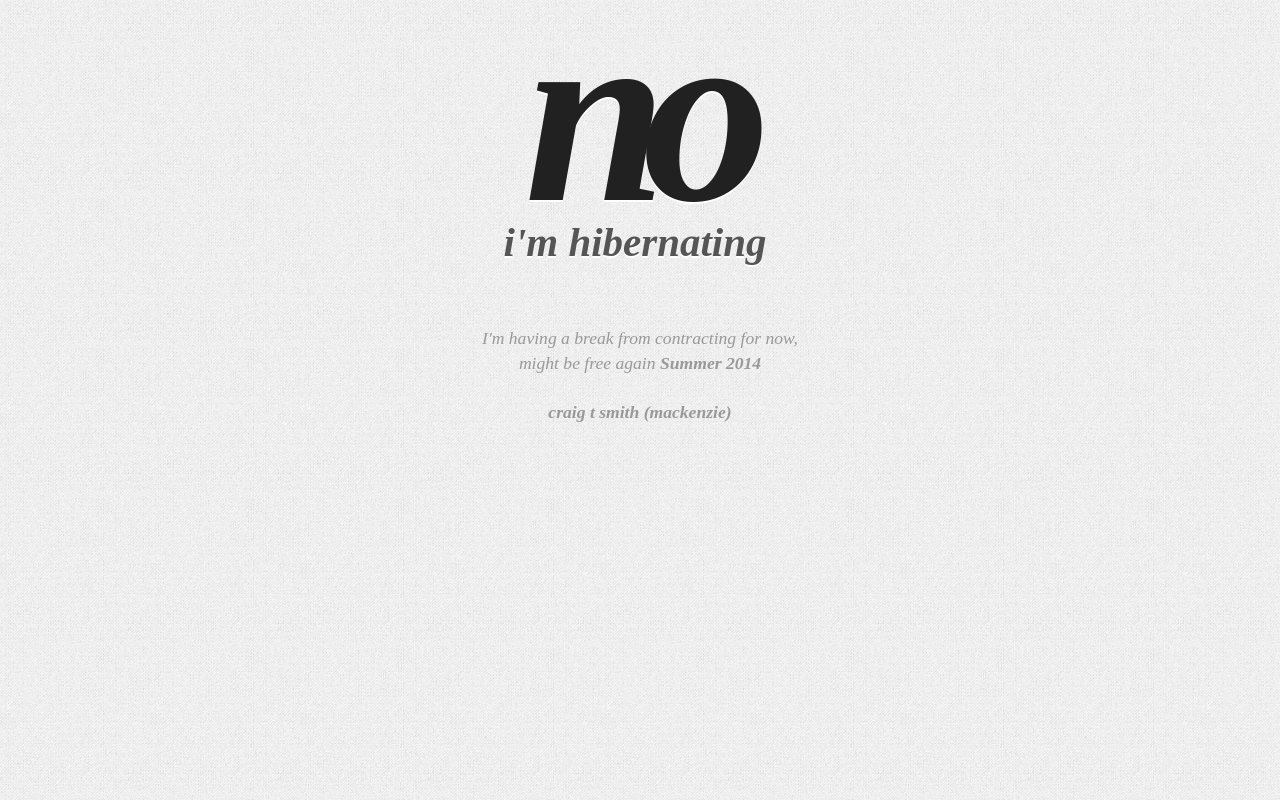
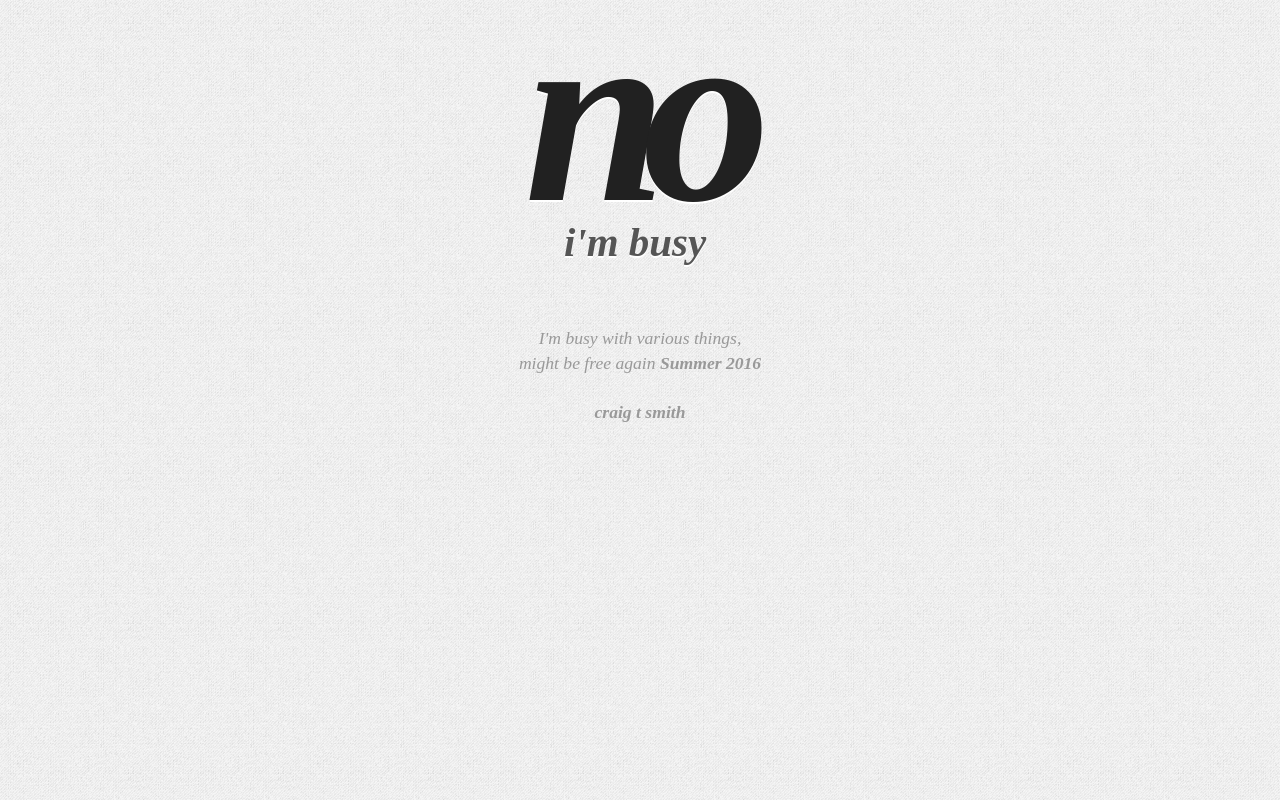
Before and after one commit to craigtsmith/craigtsmith.github.io, a plain HTML site: page index.html in a window 1280 px wide. Drawn offline with nearby package versions, Linux system fonts and the light colour scheme.

Commit message:
Update index.html

```diff
--- a/index.html
+++ b/index.html
@@ -20,11 +20,11 @@
             <p class="chromeframe">You are using an <strong>outdated</strong> browser. Please <a href="http://browsehappy.com/">upgrade your browser</a> or <a href="http://www.google.com/chromeframe/?redirect=true">activate Google Chrome Frame</a> to improve your experience.</p>
         <![endif]-->
 
-        <h1>no <small>i'm hibernating</small></h1>
+        <h1>no <small>i'm busy</small></h1>
         <p>
-            I'm having a break from contracting for now, <br>
-            might be free again <strong>Summer 2014</strong> <br><br>
-            <strong>craig t smith (mackenzie)</strong>
+            I'm busy with various things, <br>
+            might be free again <strong>Summer 2016</strong> <br><br>
+            <strong>craig t smith</strong>
         </p>
 
         <script src="//ajax.googleapis.com/ajax/libs/jquery/1.9.1/jquery.min.js"></script>
```
